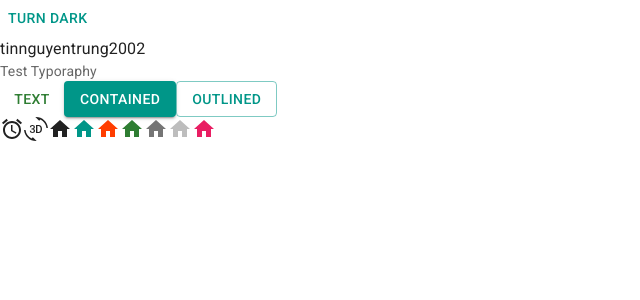
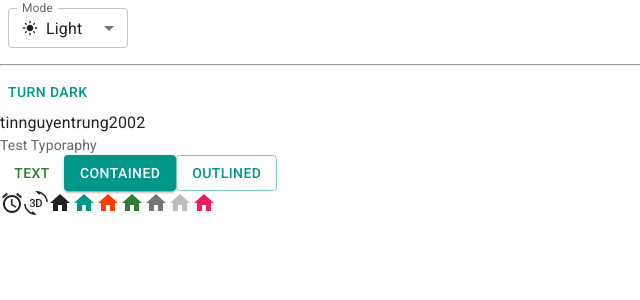
Before and after one commit to NgTin161/TrelloClone, a React (Vite) app in the folder trello-clone/: page / in a window 1280 px wide. Shown: the top 300 px of the page, without its empty margins (0-640 px from the left). Built offline with nearby package versions, Linux system fonts and the light colour scheme.

Commit message:
Dark_Light mode

```diff
--- a/trello-clone/src/App.jsx
+++ b/trello-clone/src/App.jsx
@@ -5,9 +5,59 @@
 import HomeIcon from '@mui/icons-material/Home'
 import Typography from '@mui/material/Typography'
 import { useColorScheme } from '@mui/material/styles'
+import useMediaQuery from '@mui/material/useMediaQuery'
+import InputLabel from '@mui/material/InputLabel'
+import MenuItem from '@mui/material/MenuItem'
+import FormControl from '@mui/material/FormControl'
+import Select from '@mui/material/Select'
+import LightModeIcon from '@mui/icons-material/LightMode'
+import DarkModeOutLinedIcon from '@mui/icons-material/DarkModeOutlined'
+import SettingBrightnessIcon from '@mui/icons-material/SettingsBrightness'
+import Box from '@mui/material/Box'
+function ModeSelect() {
+  const { mode, setMode } = useColorScheme()
+  const handleChange = (event) => {
+    const selectedMode = event.target.value
+    console.log('Mode', selectedMode)
+    setMode(selectedMode)
+  }
+
+
+  return (
+    <FormControl sx={{ m: 1, minWidth: 120 }} size="small">
+      <InputLabel id="label-select-dark-light-mode">Mode</InputLabel>
+      <Select
+        labelId="label-select-dark-light-mode"
+        id="select-dark-light-mode  "
+        value={mode}
+        label="Mode"
+        onChange={handleChange}
+      >
+        <MenuItem value="light">
+          <div style={{ display: 'flex', alignItems: 'center', gap: '8px'}}>
+            <LightModeIcon fontSize="smail" /> Light
+          </div>
+        </MenuItem>
+        <MenuItem value="dark">
+          <Box sx={{ display: 'flex', alignItems: 'center', gap: 1}}>
+            <DarkModeOutLinedIcon fontSize="smail"/> Dark
+          </Box>
+        </MenuItem>
+        <MenuItem value="system">
+          <Box sx={{ display: 'flex', alignItems: 'center', gap: 2}}>
+            <SettingBrightnessIcon fontSize="smail"/>System
+          </Box>
+        </MenuItem>
+      </Select>
+    </FormControl>
+  )
+}
 
 function ModeToggle() {
   const { mode, setMode } = useColorScheme()
+  const prefersDarkMode = useMediaQuery('(prefers-color-scheme: dark)')
+  const prefersLightMode = useMediaQuery('(prefers-color-scheme: light)')
+
   return (
     <Button
       onClick={() => {
@@ -22,10 +72,11 @@
 function App() {
   return (
     <>
+      <ModeSelect/>
+      <hr></hr>
       <ModeToggle/>
       <div>tinnguyentrung2002</div>
       <Typography variant="body2" color="text.secondary"> Test Typoraphy</Typography>
-
       <Button variant="text" color="success">Text</Button>
       <Button variant="contained">Contained</Button>
       <Button variant="outlined">Outlined</Button>
```
Lines whose indentation alone changed are shown as unchanged.
